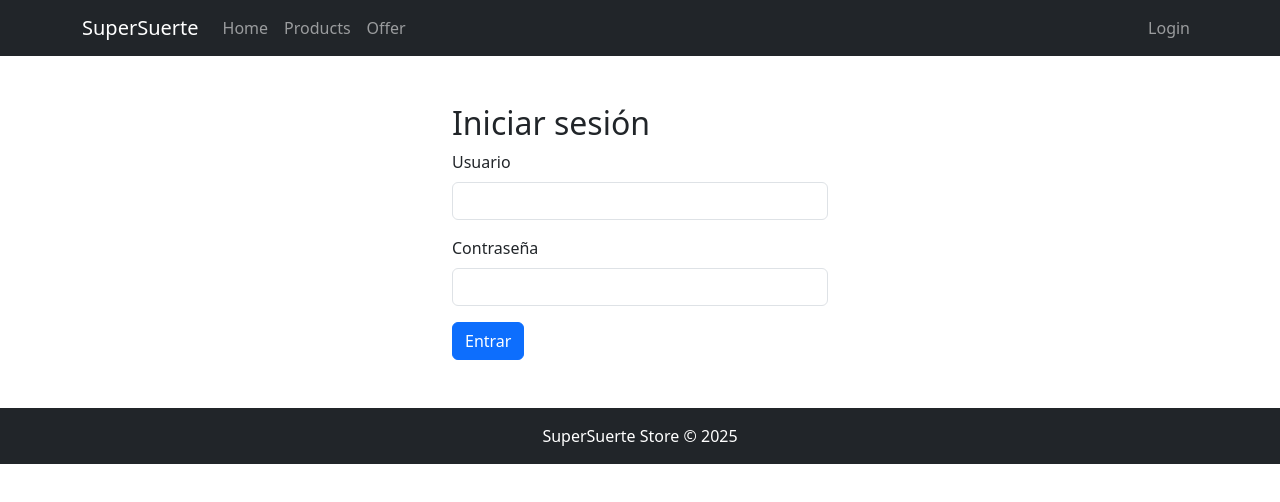
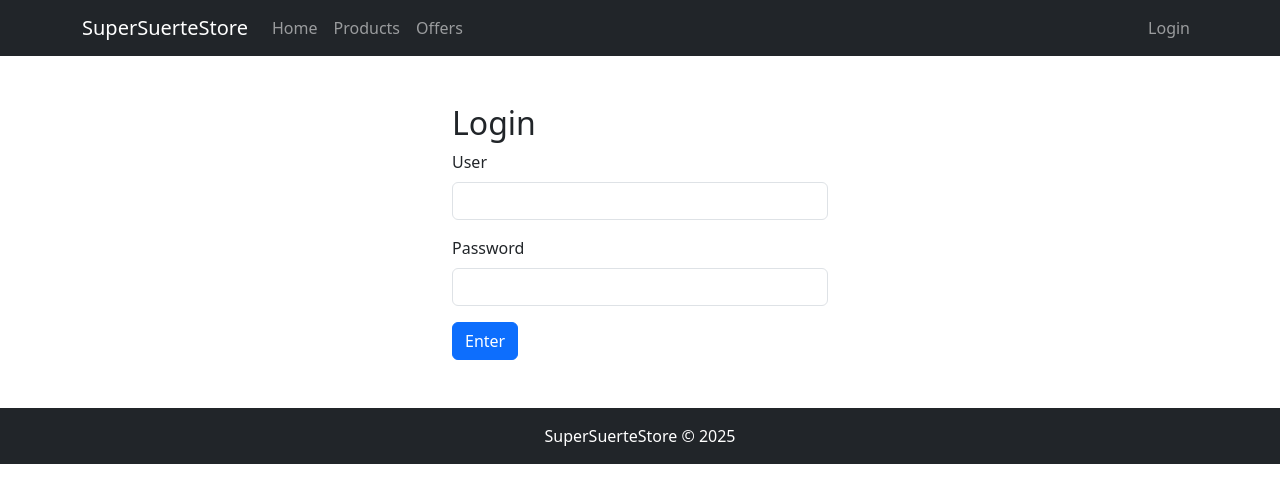
Before and after one commit to pablomg-dev/ProyectoFinalReact25017, a React (Vite) app: page /login in a window 1280 px wide. Shown: the top 502 px of the page. Built offline with nearby package versions, Linux system fonts and the light colour scheme.

Commit message:
update components

```diff
--- a/src/App.jsx
+++ b/src/App.jsx
@@ -1,12 +1,11 @@
 import { BrowserRouter, Routes, Route } from 'react-router-dom';
 import Header from "./components/Header";
 import Footer from "./components/Footer";
-// import Menu from "./components/Menu";
 import ProtectedRoute from './components/ProtectedRoute';
 import Home from "./pages/Home";
 import Login from "./pages/Login";
 import Products from "./pages/Products";
-import Offer from "./pages/Offer";
+import Offer from "./pages/Offers";
 import Profile from "./pages/Profile";
 import Admin from "./pages/Admin";
 
--- a/src/components/Footer.jsx
+++ b/src/components/Footer.jsx
@@ -1,10 +1,11 @@
 import { Container } from 'react-bootstrap';
+
 
 function Footer() {
     return (
         <footer className="bg-dark text-white mt-5 py-3">
             <Container>
-                <p className="mb-0 text-center">SuperSuerte Store &copy; 2025</p>
+                <p className="mb-0 text-center">SuperSuerteStore &copy; 2025</p>
             </Container>
         </footer>
     );
--- a/src/components/Header.jsx
+++ b/src/components/Header.jsx
@@ -1,6 +1,5 @@
 import { Navbar, Nav, Container, Button } from 'react-bootstrap';
 import { Link, useNavigate } from 'react-router-dom';
-
 
 
 const Header = () => {
@@ -17,13 +16,13 @@ const Header = () => {
     return (
         <Navbar bg="dark" variant="dark" expand="md">
             <Container>
-                <Navbar.Brand as={Link} to="/">SuperSuerte</Navbar.Brand>
+                <Navbar.Brand as={Link} to="/">SuperSuerteStore</Navbar.Brand>
                 <Navbar.Toggle aria-controls="basic-navbar-nav" />
                 <Navbar.Collapse id="basic-navbar-nav">
                     <Nav className="me-auto">
                         <Nav.Link as={Link} to="/">Home</Nav.Link>
                         <Nav.Link as={Link} to="/products">Products</Nav.Link>
-                        <Nav.Link as={Link} to="/offer">Offer</Nav.Link>
+                        <Nav.Link as={Link} to="/offers">Offers</Nav.Link>
 
                         {isAuth && (
                             <>
--- a/src/main.jsx
+++ b/src/main.jsx
@@ -9,4 +9,4 @@ createRoot(document.getElementById('root')).render(
   <StrictMode>
     <App />
   </StrictMode>,
-)
+);
--- a/src/pages/Admin.jsx
+++ b/src/pages/Admin.jsx
@@ -1,10 +1,13 @@
 import { Container } from 'react-bootstrap';
 
-export default function Admin() {
+
+function Admin() {
     return (
         <Container className="mt-4">
-            <h2>Panel de Administración</h2>
-            <p>Acceso exclusivo para usuarios autenticados.</p>
+            <h2>Admin Panel</h2>
+            <p>Exclusive access for authenticated users.</p>
         </Container>
     );
-}
+};
+
+export default Admin;
--- a/src/pages/Home.jsx
+++ b/src/pages/Home.jsx
@@ -1,10 +1,11 @@
 import { Container } from 'react-bootstrap';
+
 
 function Home() {
     return (
         <Container className="mt-4">
-            <h1>Welcome to SuperSuerte</h1>
-            <p>Where you can find the best deals if you're lucky...</p>
+            <h1>Welcome to SuperSuerteStore</h1>
+            <p>Where you can find the best offers if you're lucky...</p>
         </Container>
     );
 };
--- a/src/pages/Login.jsx
+++ b/src/pages/Login.jsx
@@ -1,7 +1,8 @@
 import { useNavigate } from 'react-router-dom';
 import { Container, Form, Button } from 'react-bootstrap';
 
-export default function Login() {
+
+function Login() {
     const navigate = useNavigate();
 
     const handleLogin = () => {
@@ -9,22 +10,22 @@ export default function Login() {
         navigate('/perfil/usuario123');
     };
 
-
-
     return (
         <Container className="mt-5" style={{ maxWidth: 400 }}>
-            <h2>Iniciar sesión</h2>
+            <h2>Login</h2>
             <Form>
                 <Form.Group className="mb-3">
-                    <Form.Label>Usuario</Form.Label>
+                    <Form.Label>User</Form.Label>
                     <Form.Control type="text" />
                 </Form.Group>
                 <Form.Group className="mb-3">
-                    <Form.Label>Contraseña</Form.Label>
+                    <Form.Label>Password</Form.Label>
                     <Form.Control type="password" />
                 </Form.Group>
-                <Button variant="primary" onClick={handleLogin}>Entrar</Button>
+                <Button variant="primary" onClick={handleLogin}>Enter</Button>
             </Form>
         </Container>
     );
-}
+};
+
+export default Login;
--- a/src/pages/Profile.jsx
+++ b/src/pages/Profile.jsx
@@ -1,13 +1,16 @@
 import { useParams } from 'react-router-dom';
 import { Container } from 'react-bootstrap';
 
-export default function Profile() {
+
+function Profile() {
   const { id } = useParams();
 
   return (
     <Container className="mt-4">
-      <h2>Perfil del Usuario</h2>
-      <p>Bienvenido, {id}</p>
+      <h2>User Profile</h2>
+      <p>Welcome, {id}</p>
     </Container>
   );
-}
+};
+
+export default Profile;
```
Also changed, not shown: src/components/ProtectedRoute.jsx (+5 -2 lines), src/pages/Offers.jsx (renamed from src/pages/Offer.jsx, +5 -2 lines), src/pages/Products.jsx (+5 -2 lines), src/components/Menu.jsx (deleted).
